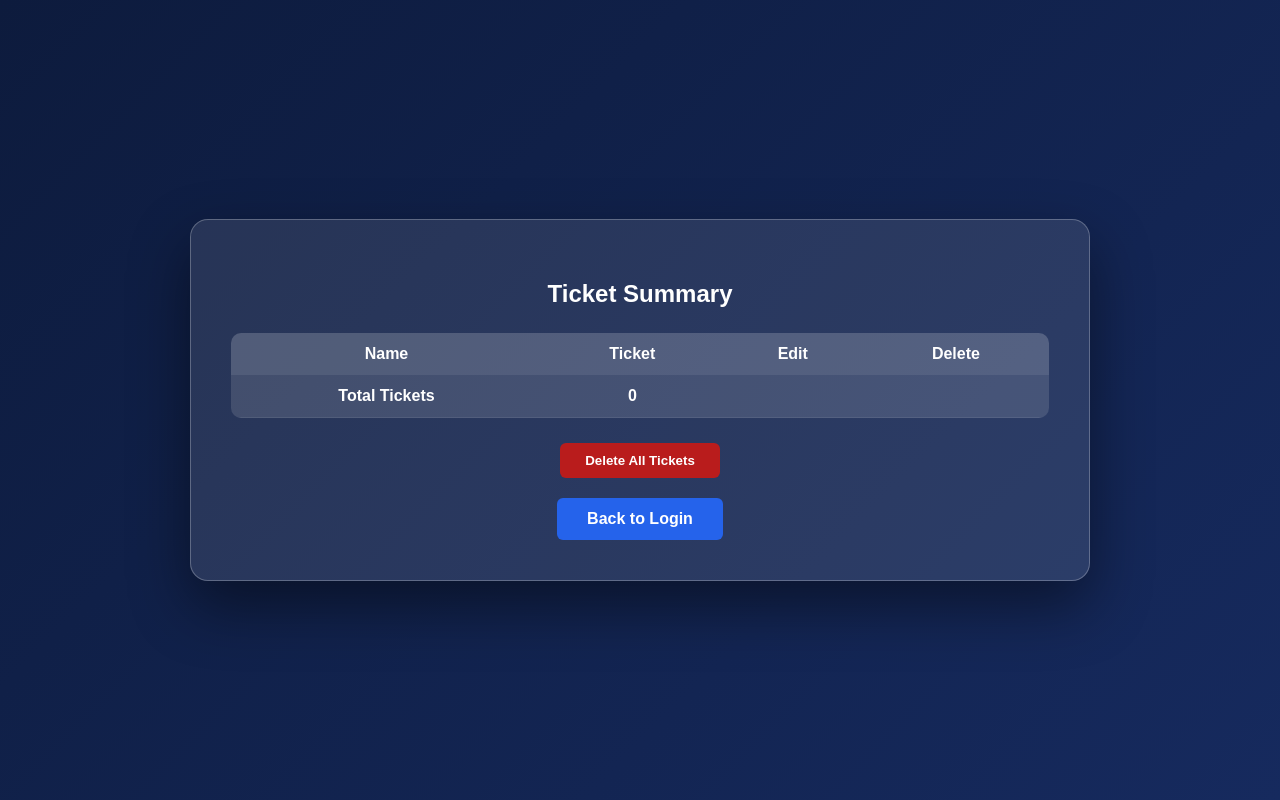
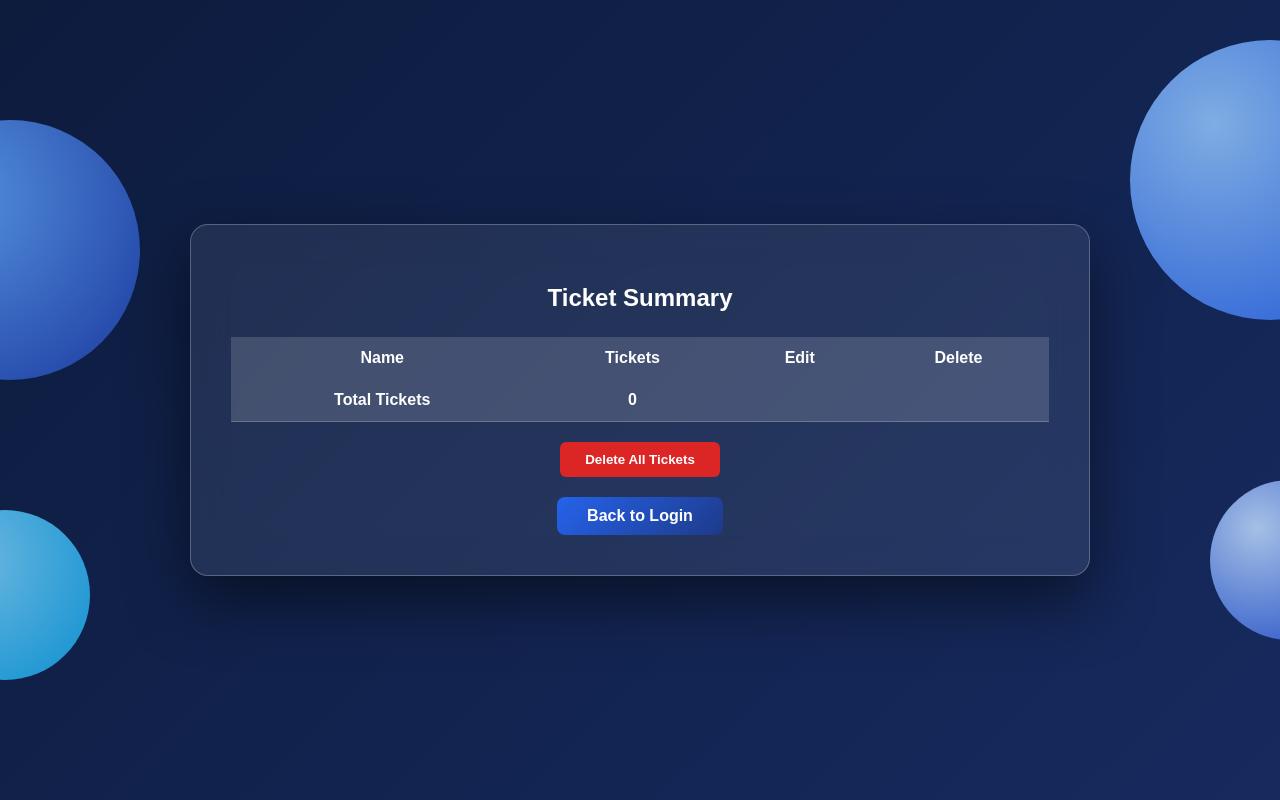
Before and after one commit to Pushti20/Ticket-system, a Flask app: page /admin/dashboard in a window 1280 px wide. Run offline with Flask 3, Linux system fonts and the light colour scheme; data that the repository does not hold is empty; some libraries are stand-ins or nearby versions.

Commit message:
Update admin_dashboard.html

```diff
--- a/templates/admin_dashboard.html
+++ b/templates/admin_dashboard.html
@@ -8,40 +8,93 @@
     box-sizing:border-box;
 }
 
-body{
+html,body{
     margin:0;
     min-height:100vh;
     font-family:Arial, sans-serif;
     background:linear-gradient(135deg,#0d1b3d,#162a5e);
+    position:relative;
+    overflow:auto;
+}
+
+/* ===== SIDE BUBBLES ===== */
+
+.bubble{
+    position:absolute;
+    border-radius:50%;
+    opacity:0.85;
+    z-index:1;
+}
+
+.bubble-left-big{
+    width:260px;
+    height:260px;
+    background:radial-gradient(circle at 30% 30%,#60a5fa,#1e40af);
+    top:15%;
+    left:-120px;
+}
+
+.bubble-left-small{
+    width:170px;
+    height:170px;
+    background:radial-gradient(circle at 30% 30%,#7dd3fc,#0ea5e9);
+    bottom:15%;
+    left:-80px;
+}
+
+.bubble-right-big{
+    width:280px;
+    height:280px;
+    background:radial-gradient(circle at 30% 30%,#93c5fd,#2563eb);
+    top:5%;
+    right:-130px;
+}
+
+.bubble-right-small{
+    width:160px;
+    height:160px;
+    background:radial-gradient(circle at 30% 30%,#bfdbfe,#1d4ed8);
+    bottom:20%;
+    right:-90px;
+}
+
+/* ===== GLASS CARD ===== */
+
+body{
     display:flex;
     justify-content:center;
     align-items:center;
+    padding:40px 0;
 }
 
-/* Card */
 .card{
+    position:relative;
     width:900px;
     padding:40px;
     border-radius:18px;
-    background:rgba(255,255,255,0.10);
+    background:rgba(255,255,255,0.08);
+    backdrop-filter:blur(20px);
     border:1px solid rgba(255,255,255,0.25);
-    box-shadow:0 25px 60px rgba(0,0,0,0.45);
+    box-shadow:0 25px 60px rgba(0,0,0,0.5);
     color:white;
     text-align:center;
+    z-index:5;
 }
 
 h2{
     margin-bottom:25px;
 }
 
-/* Table */
+/* ===== TABLE ===== */
+
+.table-wrapper{
+    max-height:400px;
+    overflow-y:auto;
+}
+
 table{
     width:100%;
     border-collapse:collapse;
-    margin-bottom:25px;
-    background:rgba(255,255,255,0.05);
-    border-radius:10px;
-    overflow:hidden;
 }
 
 th{
@@ -51,64 +104,58 @@ th{
 
 td{
     padding:12px;
-    border-bottom:1px solid rgba(255,255,255,0.15);
+    border-bottom:1px solid rgba(255,255,255,0.2);
 }
 
-/* Inputs */
 input[type="number"]{
     width:60px;
     padding:6px;
-    border-radius:5px;
+    border-radius:6px;
     border:none;
     background:rgba(255,255,255,0.2);
     color:white;
+    text-align:center;
 }
 
-/* Buttons */
+/* ===== BUTTONS ===== */
+
 button{
-    padding:8px 14px;
+    padding:6px 14px;
     border:none;
     border-radius:6px;
+    cursor:pointer;
     font-weight:bold;
-    cursor:pointer;
 }
 
 .update-btn{
-    background:#2563eb;
+    background:#3b82f6;
     color:white;
 }
 
 .delete-btn{
-    background:#dc3545;
+    background:#ef4444;
     color:white;
 }
 
 .delete-all-btn{
+    background:#dc2626;
+    color:white;
     padding:10px 25px;
-    background:#b91c1c;
+    margin:20px 0 10px;
+}
+
+.back-btn{
+    display:inline-block;
+    margin-top:10px;
+    padding:10px 30px;
+    border-radius:8px;
+    background:linear-gradient(135deg,#2563eb,#1e3a8a);
     color:white;
-    border:none;
-    border-radius:6px;
+    text-decoration:none;
     font-weight:bold;
-    margin-bottom:20px;
 }
 
 button:hover{
-    opacity:0.9;
-}
-
-/* Back button */
-.back-btn{
-    display:inline-block;
-    padding:12px 30px;
-    background:#2563eb;
-    color:white;
-    text-decoration:none;
-    border-radius:6px;
-    font-weight:bold;
-}
-
-.back-btn:hover{
     opacity:0.9;
 }
 </style>
@@ -116,20 +163,26 @@ button:hover{
 
 <body>
 
+<!-- BUBBLES -->
+<div class="bubble bubble-left-big"></div>
+<div class="bubble bubble-left-small"></div>
+<div class="bubble bubble-right-big"></div>
+<div class="bubble bubble-right-small"></div>
+
 <div class="card">
+
 <h2>Ticket Summary</h2>
 
+<div class="table-wrapper">
 <table>
 <tr>
 <th>Name</th>
-    <th>Ticket</th>
+<th>Tickets</th>
 <th>Edit</th>
 <th>Delete</th>
 </tr>
 
-{% set total = 0 %}
 {% for row in data %}
-{% set total = total + row[1] %}
 <tr>
 <td>{{ row[0] }}</td>
 <td>{{ row[1] }}</td>
@@ -148,26 +201,27 @@ button:hover{
 <button type="submit" class="delete-btn">Delete</button>
 </form>
 </td>
+
 </tr>
 {% endfor %}
 
 <!-- TOTAL ROW -->
-<tr style="font-weight:bold; background:rgba(255,255,255,0.08);">
+<tr style="font-weight:bold; background:rgba(255,255,255,0.15);">
 <td>Total Tickets</td>
 <td>{{ total }}</td>
 <td colspan="2"></td>
 </tr>
 
 </table>
+</div>
 
-<!-- DELETE ALL BUTTON -->
 <form action="/delete_all" method="POST">
 <button type="submit" class="delete-all-btn">
 Delete All Tickets
 </button>
 </form>
 
-<a href="/" class="back-btn">Back to Login</a>
+<a href="/admin" class="back-btn">Back to Login</a>
 
 </div>
 
```
Lines whose indentation alone changed are shown as unchanged.
